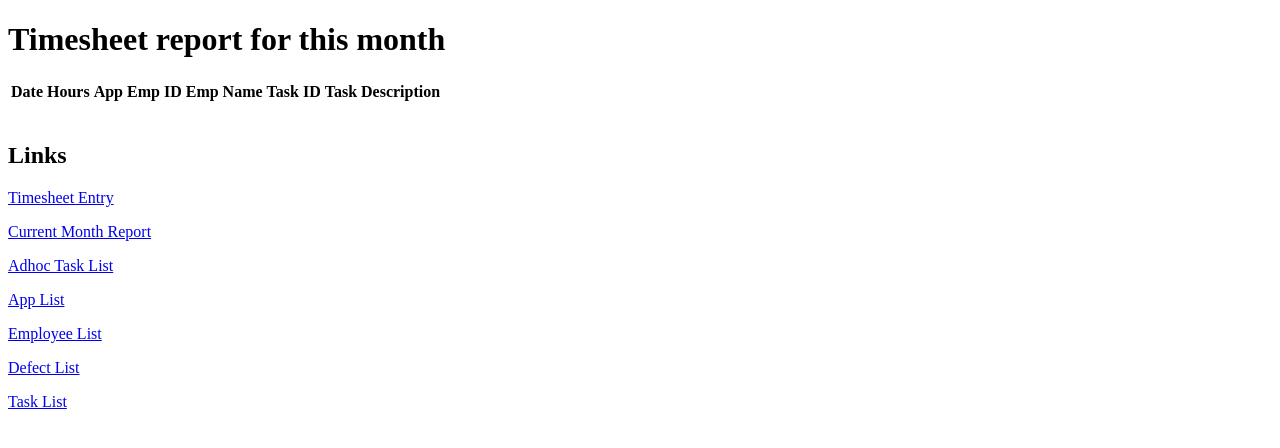
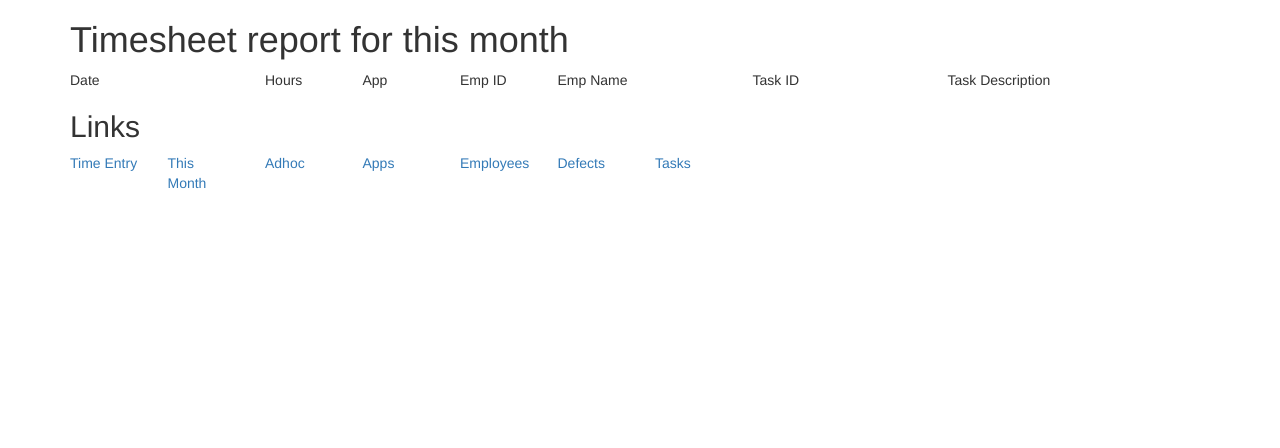
Before and after one commit to xanderyzwich/Timesheets, a Django app: page /timesheet/report/ in a window 1280 px wide. Shown: the top 448 px of the page. Run offline with Django 3.2, Linux system fonts and the light colour scheme; data that the repository does not hold is empty; some libraries are stand-ins or nearby versions.

Commit message:
added bootstrap and classed templates appropriately

```diff
--- a/mysite/timesheets/templates/timesheets/footer.html
+++ b/mysite/timesheets/templates/timesheets/footer.html
@@ -1,11 +1,30 @@
-<div name="footerbox">
-    <br>
-    <h2>Links</h2>
-    <p><a href="{% url 'timesheets:index' %}">  Timesheet Entry  </a></p>
-    <p><a href="{% url 'timesheets:report' %}">  Current Month Report  </a></p>
-    <p><a href="{% url 'timesheets:adhocs' %}">  Adhoc Task List  </a></p>
-    <p><a href="{% url 'timesheets:apps' %}">  App List  </a></p>
-    <p><a href="{% url 'timesheets:employees' %}">  Employee List  </a></p>
-    <p><a href="{% url 'timesheets:defects' %}">  Defect List  </a></p>
-    <p><a href="{% url 'timesheets:tasks' %}">  Task List  </a></p>
+<div class="container-fluid" name="footer-box">
+    <div class="container">
+        <h2>Links</h2>
+    </div>
+    <div class="container" name="links">
+        <div class="row">
+            <div class="col-sm-1">
+                <a href="{% url 'timesheets:index' %}">Time Entry</a>
+            </div>
+            <div class="col-sm-1">
+                <a href="{% url 'timesheets:report' %}">This Month</a>
+            </div>
+            <div class="col-sm-1">
+                <a href="{% url 'timesheets:adhocs' %}">Adhoc</a>
+            </div>
+            <div class="col-sm-1">
+                <a href="{% url 'timesheets:apps' %}">Apps</a>
+            </div>
+            <div class="col-sm-1">
+                <a href="{% url 'timesheets:employees' %}">Employees</a>
+            </div>
+            <div class="col-sm-1">
+                <a href="{% url 'timesheets:defects' %}">Defects</a>
+            </div>
+            <div class="col-sm-1">
+                <a href="{% url 'timesheets:tasks' %}">Tasks</a>
+            </div>
+        </div>
+    </div>
 </div>
--- a/mysite/timesheets/templates/timesheets/timesheet.html
+++ b/mysite/timesheets/templates/timesheets/timesheet.html
@@ -3,39 +3,49 @@
     <head>
         <meta charset="UTF-8">
         <title>{{ object }}</title>
+        <meta name="viewport" content="width=device-width, initial-scale=1">
+        <link rel="stylesheet" href="https://maxcdn.bootstrapcdn.com/bootstrap/3.3.7/css/bootstrap.min.css">
+        <script src="https://ajax.googleapis.com/ajax/libs/jquery/3.3.1/jquery.min.js"></script>
+        <script src="https://maxcdn.bootstrapcdn.com/bootstrap/3.3.7/js/bootstrap.min.js"></script>
     </head>
     <body>
+        <div class="container-fluid" name="title-box">
+            <div class="container">
                 <h1>{{ object }}</h1>
-        <table>
-            <tr>
-                <th>Date</th>
-                <th>Hours</th>
-                <th>App</th>
-                <th>Emp ID</th>
-                <th>Emp Name</th>
-                <th>Task ID</th>
-                <th>Task Description</th>
-            </tr>
+            </div>
+        </div>
+        <div class="container-fluid" name="body-box">
+            <div class="container">
+                <div class="row" name="heading">
+                    <div class="col-sm-2">Date</div>
+                    <div class="col-sm-1">Hours</div>
+                    <div class="col-sm-1">App</div>
+                    <div class="col-sm-1">Emp ID</div>
+                    <div class="col-sm-2">Emp Name</div>
+                    <div class="col-sm-2">Task ID</div>
+                    <div class="col-sm-2">Task Description</div>
+                </div>
                 {% for timesheet in timesheet_list %}
-                <tr>
-                    <td>{{ timesheet.date }}</td>
-                    <td>{{ timesheet.hours }}</td>
-                    <td>{{ timesheet.app.id }}</td>
-                    <td>{{ timesheet.emp.id }}</td>
-                    <td>{{ timesheet.emp.name }}</td>
+                    <div class="row" name="data">
+                        <div class="col-sm-2">{{ timesheet.date }}</div>
+                        <div class="col-sm-1">{{ timesheet.hours }}</div>
+                        <div class="col-sm-1">{{ timesheet.app.id }}</div>
+                        <div class="col-sm-1">{{ timesheet.emp.id }}</div>
+                        <div class="col-sm-2">{{ timesheet.emp.name }}</div>
                         {% if timesheet.task.type == 'Defect' %}
-                        <td>{{ timesheet.defect.id }}</td>
-                        <td>{{ timesheet.defect.description }}</td>
+                            <div class="col-sm-2">{{ timesheet.defect.id }}</div>
+                            <div class="col-sm-2">{{ timesheet.defect.description }}</div>
                         {% elif timesheet.task.type == 'Adhoc' %}
-                        <td>{{ timesheet.adhoc.id }}</td>
-                        <td>{{ timesheet.adhoc.description }}</td>
+                            <div class="col-sm-2">{{ timesheet.adhoc.id }}</div>
+                            <div class="col-sm-2">{{ timesheet.adhoc.description }}</div>
                         {% else %}
-                        <td>{{ timesheet.task.type }}</td>
-                        <td></td>
+                            <div class="col-sm-2">{{ timesheet.task.type }}</div>
+                            <div class="col-sm-2"> </div>
                         {% endif %}
-                </tr>
+                    </div>
                 {% endfor %}
-        </table>
-        {% include 'timesheets/footer.html' %}
+            </div>
+        </div>
+        {% include 'timesheets/footer.html' %}</div>
     </body>
 </html>
```
Also changed, not shown: mysite/timesheets/templates/timesheets/index.html (+30 -10 lines), mysite/timesheets/templates/timesheets/list.html (+16 -2 lines). Lines whose indentation alone changed are shown as unchanged.
